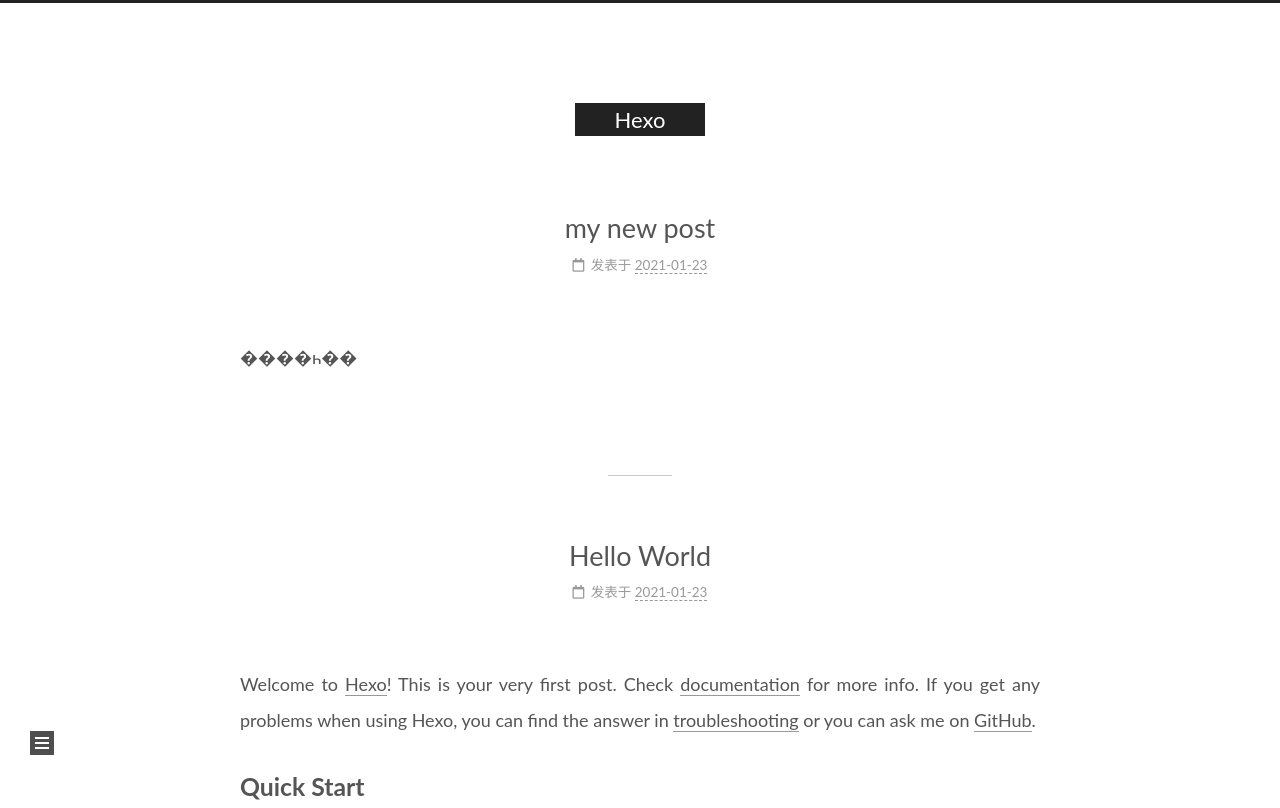
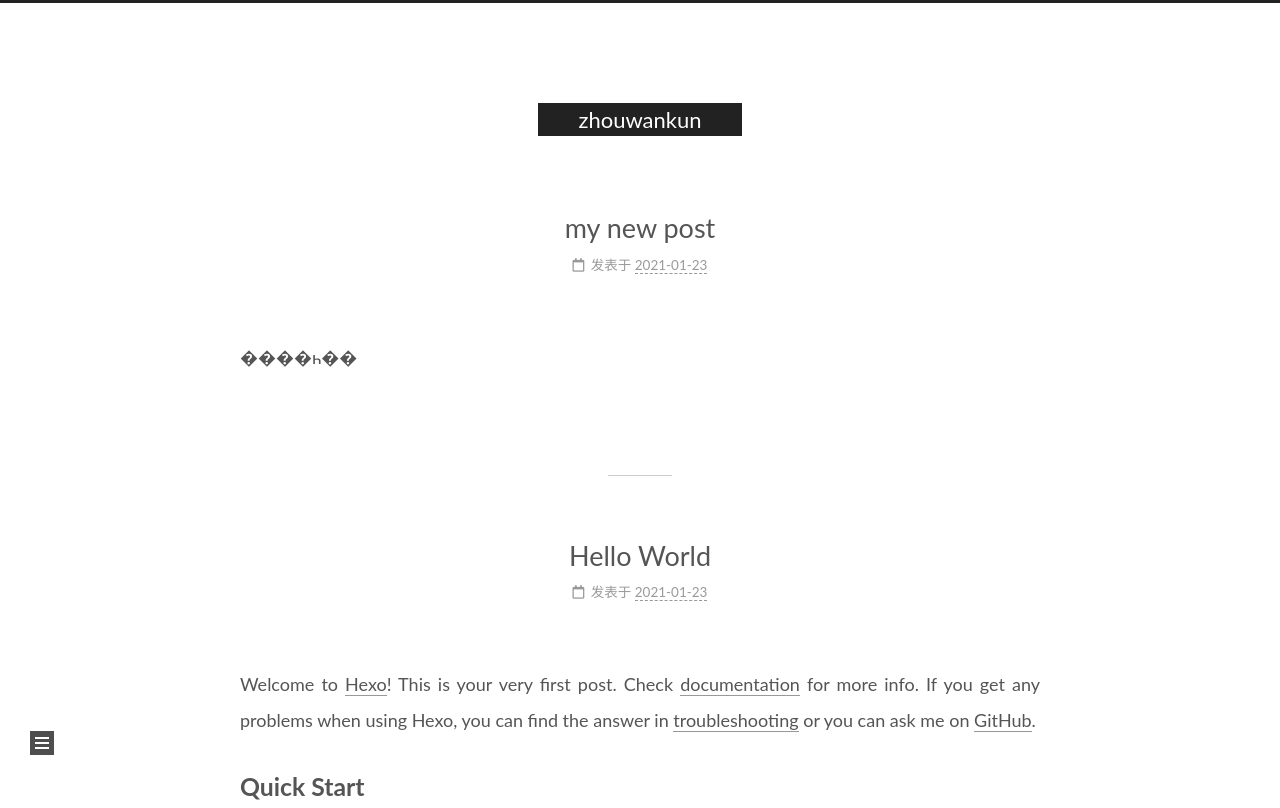
Before and after one commit to zhouwankun/blog, a plain HTML site: page index.html in a window 1280 px wide. Shown: the top 808 px of the page. Drawn offline with nearby package versions, Linux system fonts and the light colour scheme.

Commit message:
Site updated: 2021-01-23 10:08:13

```diff
--- a/index.html
+++ b/index.html
@@ -24,9 +24,9 @@
     var CONFIG = {"hostname":"zhouwankun.github.io","root":"/","images":"/images","scheme":"Muse","version":"8.2.0","exturl":false,"sidebar":{"position":"left","display":"post","padding":18,"offset":12},"copycode":false,"bookmark":{"enable":false,"color":"#222","save":"auto"},"fancybox":false,"mediumzoom":false,"lazyload":false,"pangu":false,"comments":{"style":"tabs","active":null,"storage":true,"lazyload":false,"nav":null},"motion":{"enable":true,"async":false,"transition":{"post_block":"fadeIn","post_header":"fadeInDown","post_body":"fadeInDown","coll_header":"fadeInLeft","sidebar":"fadeInUp"}},"prism":false,"i18n":{"placeholder":"搜索...","empty":"没有找到任何搜索结果：${query}","hits_time":"找到 ${hits} 个搜索结果（用时 ${time} 毫秒）","hits":"找到 ${hits} 个搜索结果"}};
   </script>
 <meta property="og:type" content="website">
-<meta property="og:title" content="Hexo">
+<meta property="og:title" content="zhouwankun">
 <meta property="og:url" content="https://zhouwankun.github.io/index.html">
-<meta property="og:site_name" content="Hexo">
+<meta property="og:site_name" content="zhouwankun">
 <meta property="og:locale" content="zh_CN">
 <meta property="article:author" content="zhouwankun">
 <meta name="twitter:card" content="summary">
@@ -44,7 +44,7 @@
     lang   : 'zh-CN'
   };
 </script>
-<title>Hexo</title>
+<title>zhouwankun</title>
 
 
 
@@ -102,7 +102,7 @@
 
     <a href="/" class="brand" rel="start">
       <i class="logo-line"></i>
-      <h1 class="site-title">Hexo</h1>
+      <h1 class="site-title">zhouwankun</h1>
       <i class="logo-line"></i>
     </a>
   </div>
@@ -203,7 +203,7 @@
     </span>
 
     <span hidden itemprop="publisher" itemscope itemtype="http://schema.org/Organization">
-      <meta itemprop="name" content="Hexo">
+      <meta itemprop="name" content="zhouwankun">
     </span>
       <header class="post-header">
         <h2 class="post-title" itemprop="name headline">
@@ -268,7 +268,7 @@
     </span>
 
     <span hidden itemprop="publisher" itemscope itemtype="http://schema.org/Organization">
-      <meta itemprop="name" content="Hexo">
+      <meta itemprop="name" content="zhouwankun">
     </span>
       <header class="post-header">
         <h2 class="post-title" itemprop="name headline">
```
Also changed, not shown: 2021/01/23/hello-world/index.html (+4 -4 lines), 2021/01/23/my-new-post/index.html (+4 -4 lines), archives/2021/01/index.html (+4 -4 lines), archives/2021/index.html (+4 -4 lines), archives/index.html (+4 -4 lines).
